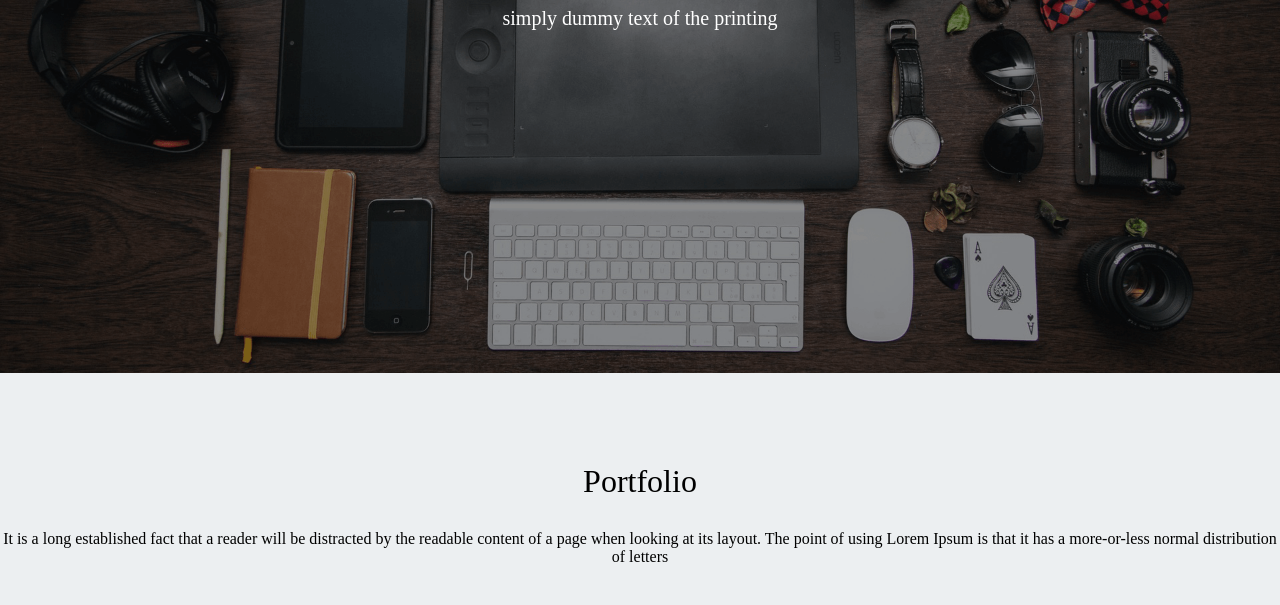
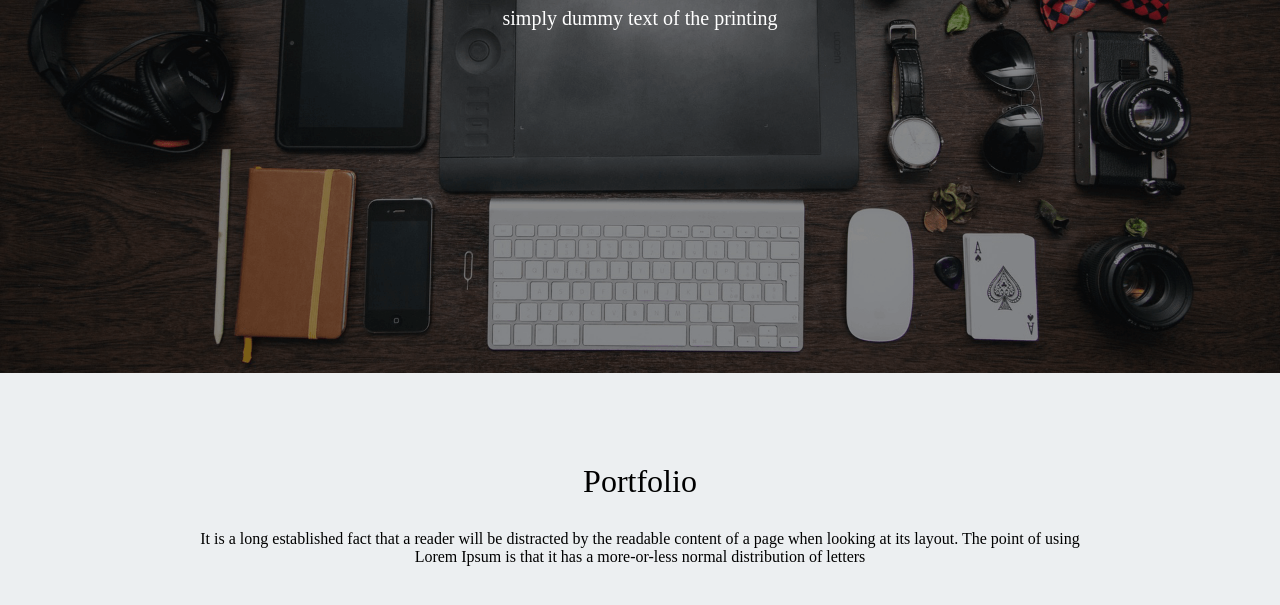
Before and after one commit to takahashiitsuki/mysite, a plain HTML site: page index.html in a window 1280 px wide. Shown: the part 347-952 px from the top of the page. Drawn offline with Linux system fonts and the light colour scheme.

Commit message:
[Finish]portfolio-div

```diff
--- a/index.html
+++ b/index.html
@@ -29,6 +29,7 @@
         simply dummy text of the printing
       </div>
     </div>
+    <div class="background-color">
       <div class="portfolio">
         <div class="portfolio-title">
           Portfolio
@@ -39,5 +40,6 @@
           The point of using Lorem Ipsum is that it has a more-or-less normal distribution of letters
         </div>
       </div>
+    </div>
   </body>
 </html>
--- a/style.css
+++ b/style.css
@@ -27,6 +27,7 @@ nav {
   display: flex;
   justify-content: flex-end;
   height: 70px;
+  text-align: right;
 }
 
 .nav-list-item {
@@ -59,11 +60,16 @@ nav {
   color: #fff; /* 文字色を白に変更 */
 }
 
-.portfolio {
+.background-color {
   width: 100%;
   background-color: #ECEFF1;
+}
+
+.portfolio {
+  width: 920px;
   padding: 90px 0;
   text-align: center;
+  margin: 0 auto;
 }
 
 .portfolio-title {
```
Lines whose indentation alone changed are shown as unchanged.
